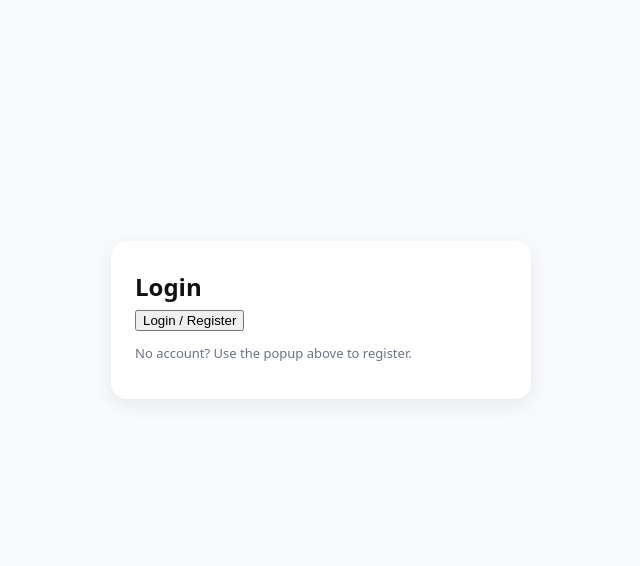
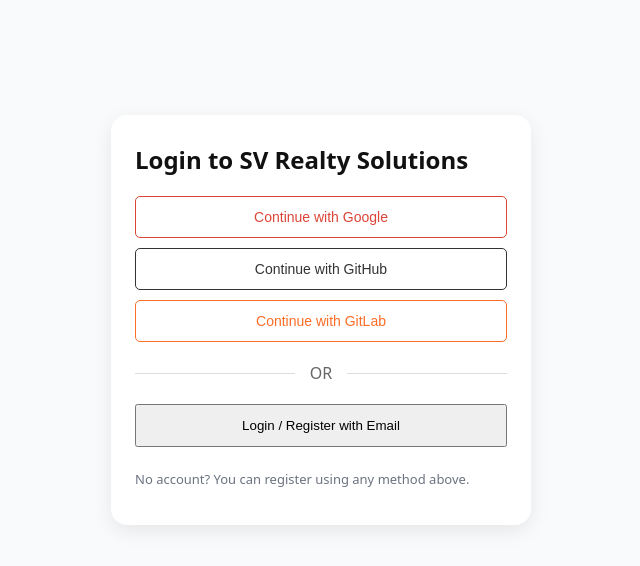
Before and after one commit to Honey644/SVREALTYSOLUTION, a website: page login.html in a window 1280 px wide. Shown: the whole page, without its empty margins (319-959 px from the left). Drawn offline with Linux system fonts and the light colour scheme.

Commit message:
Update login.html

```diff
--- a/login.html
+++ b/login.html
@@ -5,26 +5,115 @@
   <meta name="viewport" content="width=device-width, initial-scale=1">
   <title>Login • SV Realty Solutions</title>
   <link rel="stylesheet" href="assets/styles.css">
+  <style>
+    .social-login {
+      margin: 20px 0;
+      text-align: center;
+    }
+    .social-btn {
+      display: block;
+      width: 100%;
+      padding: 12px;
+      margin: 10px 0;
+      border: 1px solid #ddd;
+      border-radius: 5px;
+      background: white;
+      cursor: pointer;
+      font-size: 14px;
+      transition: all 0.3s;
+    }
+    .social-btn:hover {
+      background: #f5f5f5;
+    }
+    .social-btn.google {
+      border-color: #db4437;
+      color: #db4437;
+    }
+    .social-btn.github {
+      border-color: #333;
+      color: #333;
+    }
+    .social-btn.gitlab {
+      border-color: #fc6d26;
+      color: #fc6d26;
+    }
+    .divider {
+      margin: 20px 0;
+      text-align: center;
+      position: relative;
+    }
+    .divider:before {
+      content: "";
+      position: absolute;
+      top: 50%;
+      left: 0;
+      right: 0;
+      height: 1px;
+      background: #ddd;
+    }
+    .divider span {
+      background: white;
+      padding: 0 15px;
+      position: relative;
+      color: #666;
+    }
+  </style>
 </head>
 <body class="auth">
   <div class="card">
-    <h2>Login</h2>
+    <h2>Login to SV Realty Solutions</h2>
     <div id="msg"></div>
 
+    <!-- Social Login Buttons -->
+    <div class="social-login">
+      <button class="social-btn google" onclick="loginWithProvider('google')">
+        Continue with Google
+      </button>
+      <button class="social-btn github" onclick="loginWithProvider('github')">
+        Continue with GitHub
+      </button>
+      <button class="social-btn gitlab" onclick="loginWithProvider('gitlab')">
+        Continue with GitLab
+      </button>
+    </div>
+
+    <div class="divider">
+      <span>OR</span>
+    </div>
+
     <!-- Netlify Identity Login Widget -->
-    <button onclick="netlifyIdentity.open()">Login / Register</button>
+    <button onclick="netlifyIdentity.open()" style="width:100%; padding:12px; margin-bottom:10px;">
+      Login / Register with Email
+    </button>
 
-    <p class="small">No account? Use the popup above to register.</p>
+    <p class="small">No account? You can register using any method above.</p>
   </div>
 
   <!-- Netlify Identity -->
   <script src="https://identity.netlify.com/v1/netlify-identity-widget.js"></script>
   <script>
+    // Initialize Netlify Identity
     if (window.netlifyIdentity) {
+      netlifyIdentity.init();
+
+      // Function to login with external providers
+      function loginWithProvider(provider) {
+        netlifyIdentity.open(provider);
+      }
+
       // When user logs in
       netlifyIdentity.on('login', user => {
         console.log('Logged in:', user);
-        window.location.href = 'ApplyPage.html';  // ✅ Redirect after login
+        document.getElementById('msg').innerHTML = `
+          <div style="background:#d4edda; color:#155724; padding:10px; border-radius:5px; margin:10px 0;">
+            Login successful! Redirecting...
+          </div>
+        `;
+
+        // Redirect after short delay
+        setTimeout(() => {
+          window.location.href = 'ApplyPage.html';
+        }, 1000);
       });
 
       // When user logs out
@@ -32,6 +121,24 @@
         console.log('Logged out');
         window.location.href = 'login.html';
       });
+
+      // Check if user is already logged in
+      const currentUser = netlifyIdentity.currentUser();
+      if (currentUser) {
+        window.location.href = 'ApplyPage.html';
+      }
+
+      // Handle errors
+      netlifyIdentity.on('error', err => {
+        console.error('Auth error:', err);
+        document.getElementById('msg').innerHTML = `
+          <div style="background:#f8d7da; color:#721c24; padding:10px; border-radius:5px; margin:10px 0;">
+            Login failed: ${err.message || 'Please try again'}
+          </div>
+        `;
+      });
+    } else {
+      console.error('Netlify Identity not loaded');
     }
   </script>
 </body>
```
